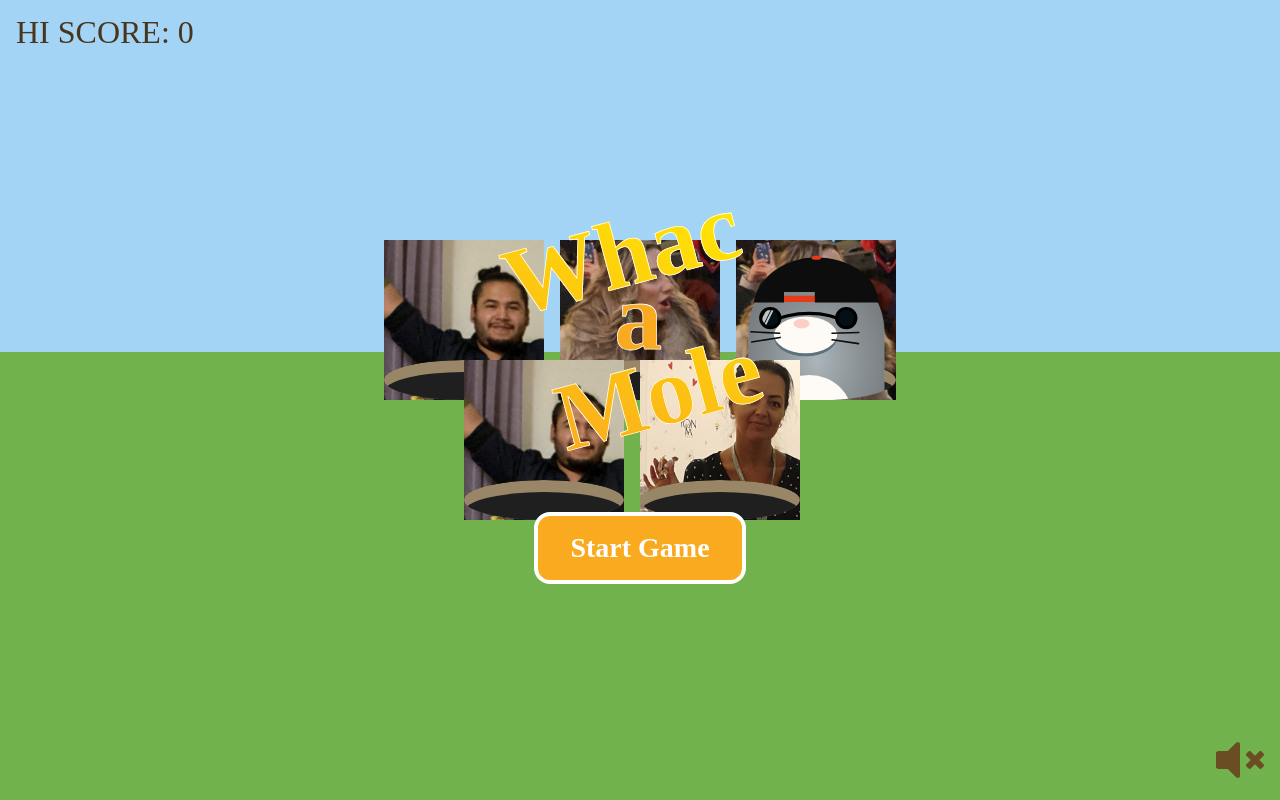
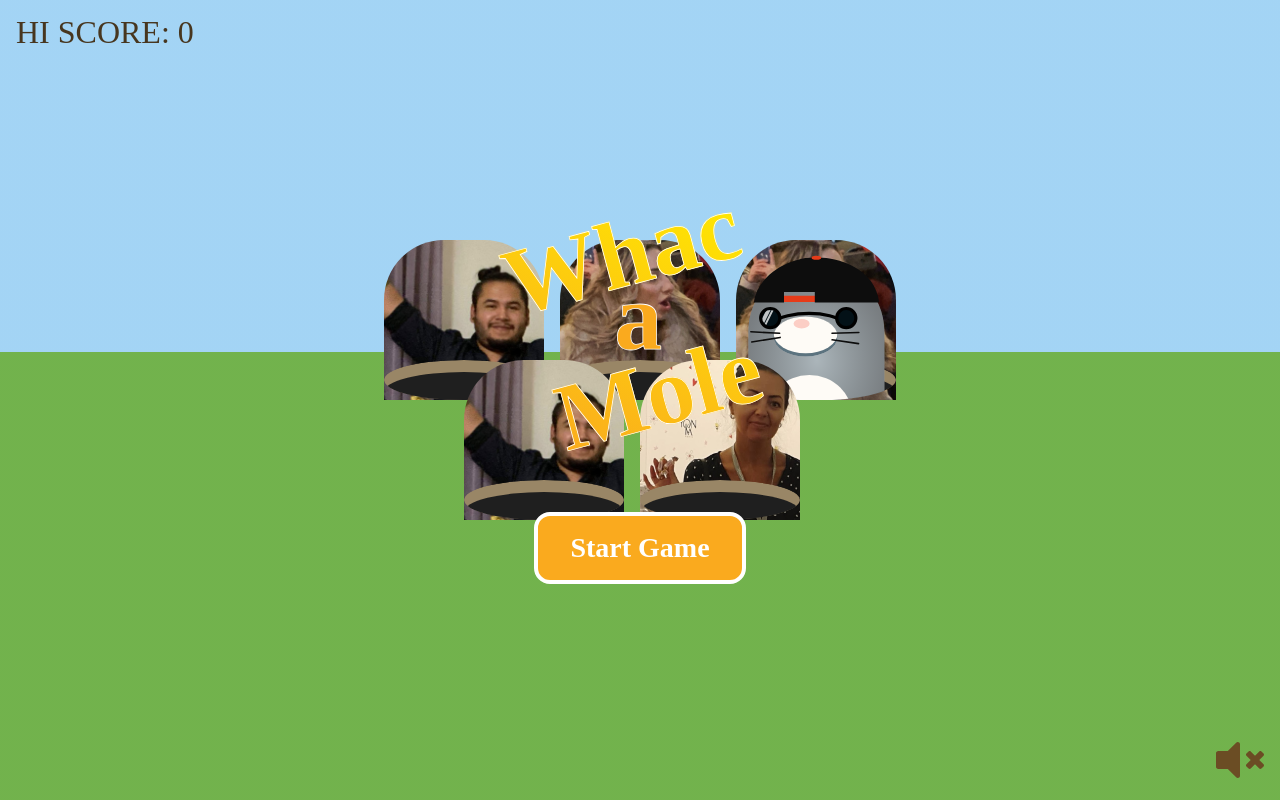
Before and after one commit to KingaSzayer-Iths/whacamole-app, a React (Create React App) app: page / in a window 1280 px wide. Built offline with nearby package versions, Linux system fonts and the light colour scheme; the HTML template or start-up script is replaced by a standard one.

Commit message:
add border-radius on images

```diff
--- a/src/index.css
+++ b/src/index.css
@@ -18,7 +18,7 @@ body {
   justify-content: center;
   overflow: hidden;
   margin: 0;
-  font-family: 'Fredoka One', cursive;
+  font-family: 'Fredoka One';
   background: var(--sky);
 }
 
@@ -321,6 +321,7 @@ button:active {
 
 .mole__hole * {
   cursor: none;
+  border-radius: 60px 60px 0px 0px;
 }
 
 .mole__body {
```
